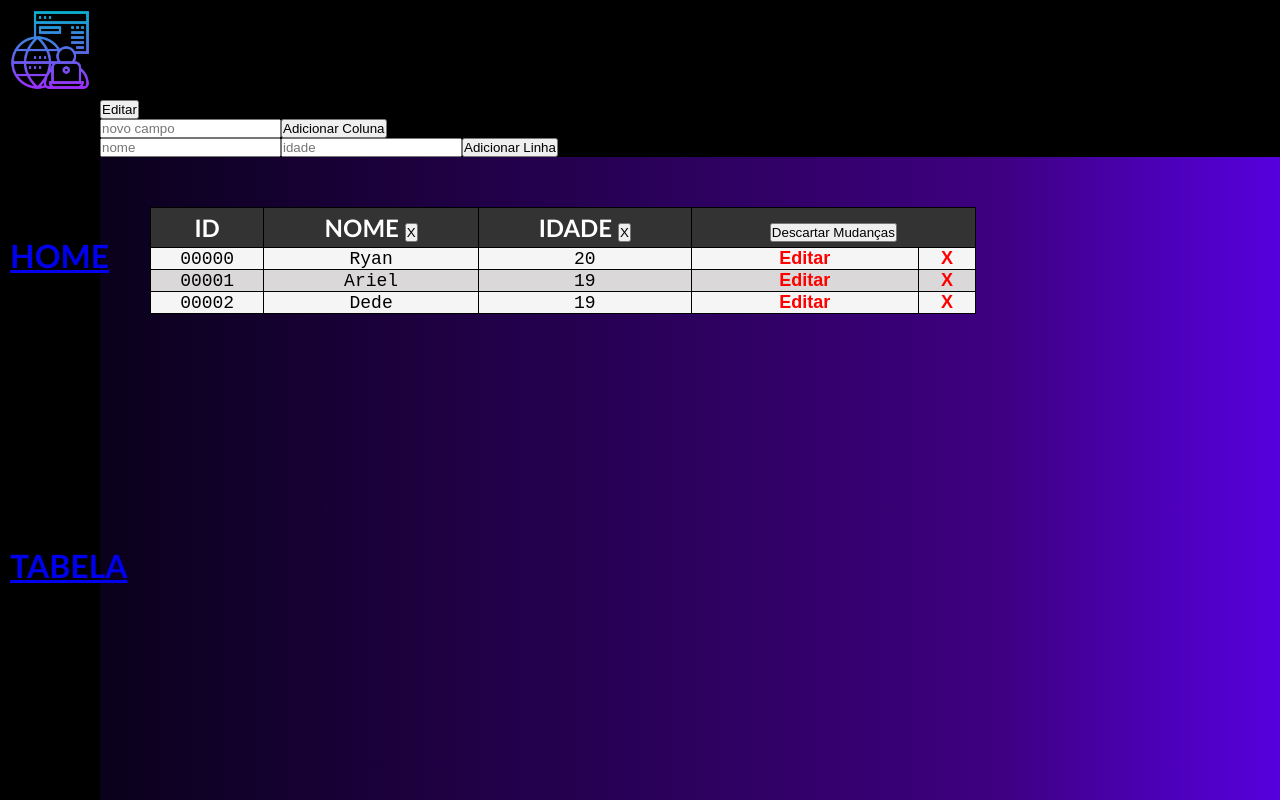
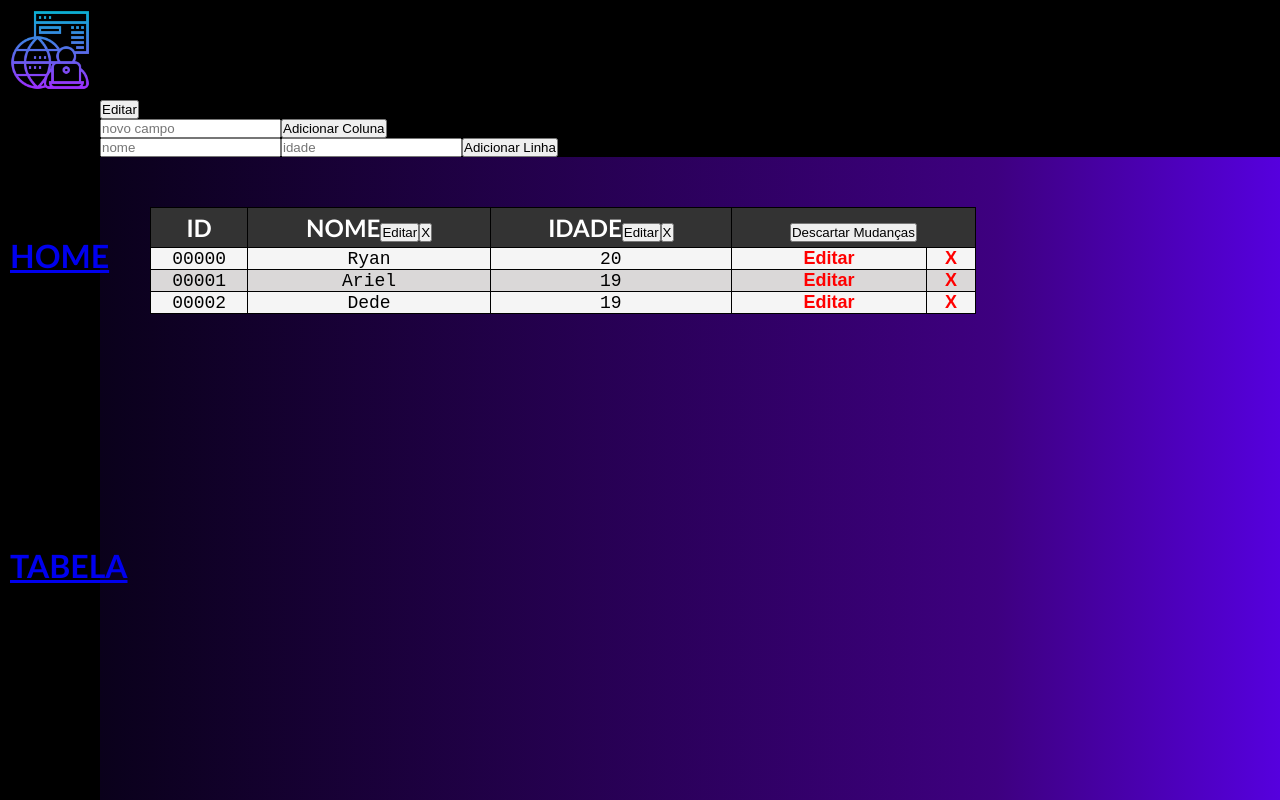
Before and after one commit to Web-LIA/Tabela-Dinamica, a React (Create React App) app: page /tabelanova in a window 1280 px wide. Both pictures are taken after a click on the button "Editar". Shown: the top 800 px of the page. Built offline with nearby package versions, Linux system fonts and the light colour scheme.

Commit message:
feat/test: adicionar feat de editar o nome das colunas (incompleto)

```diff
--- a/src/components/newTable/TableHeader.tsx
+++ b/src/components/newTable/TableHeader.tsx
@@ -1,20 +1,40 @@
 import React from "react"
+import { useState } from "react"
 import { TableHeaderProps } from "../../typesNewTable"
 
 function TableHeader(props: TableHeaderProps) {
+    const [editedKey, setEditedKey] = useState<string>("")
+
+    function sendEditedKeys() {
+        let aux = [...props.keys]
+        if(editedKey !== "") aux[props.editKeyIndex] = editedKey
+        props.methods.editColumnKey(aux)
+        setEditedKey("")
+    }
+
     return (
         <thead>
             { props.editMode ? (
                 <tr>
-                    {
+                    <th key="id">id</th>
+                    {props.keys.filter(key => key !== "id").map((key, index) => (
                         <>
-                       <th key="id">id</th>
-                        {props.keys.filter(key => key !== "id").map(key => (
-                            <th key={key}>{key} <button onClick={() => props.removeColumn(key)}>X</button></th>
-                        ))}
-                        <th colSpan={2}><button onClick={props.discardChanges}>Descartar Mudanças</button></th>
+                        { (props.editKeyIndex === index + 1) ? (
+                            <th key={key}>
+                                <input type="text" placeholder={key} onChange={(e) => setEditedKey(e.target.value)}/>
+                                <button onClick={sendEditedKeys}>Enviar</button>
+                                <button onClick={() => props.methods.removeColumn(key)}>X</button>
+                            </th>
+                        ) : (
+                            <th key={key}>
+                                {key}
+                                <button onClick={() => props.methods.setEditKeyIndex(index + 1)}>Editar</button>
+                                <button onClick={() => props.methods.removeColumn(key)}>X</button>
+                            </th>
+                        )}
                         </>
-                    }
+                    ))}
+                    <th colSpan={2}><button onClick={props.methods.discardChanges}>Descartar Mudanças</button></th>
                 </tr>
             ) : (
                 <tr>
--- a/src/pages/NewTable.tsx
+++ b/src/pages/NewTable.tsx
@@ -6,7 +6,7 @@ import FormAddRow from '../components/newTable/FormAddRow'
 import FormAddColumn from '../components/newTable/FormAddColumn'
 import TableHeader from '../components/newTable/TableHeader'
 import TableRowEdit from '../components/newTable/TableRowEdit'
-import { RowData, TableRowMethods, TableRowEditMethods } from '../typesNewTable'
+import { RowData, TableRowMethods, TableRowEditMethods, TableHeaderMethods } from '../typesNewTable'
 
 function NewTable() {
     const [data, setData] = useState<RowData[]>([
@@ -19,11 +19,13 @@ function NewTable() {
     const [newKey, setNewKey] = useState<string>("")
     const [editMode, setEditMode] = useState<boolean>(false)
     const [editRowId, setEditRowId] = useState<string>("")
+    const [editKeyIndex, setEditKeyIndex] = useState<number>(-1)
     const [backupData, setBackupData] = useState<RowData[]>(data)
 
     function changeEditMode() {
         setBackupData(data)
         setEditRowId("")
+        setEditKeyIndex(-1)
         setEditMode(!editMode)
     }
     function discardChanges() {
@@ -33,6 +35,8 @@ function NewTable() {
         const backupNewRowData: RowData = {id: ""}
         backupKeys.forEach(key => {backupNewRowData[key] = ""})
         setNewRowData(backupNewRowData)
+        setEditRowId("")
+        setEditKeyIndex(-1)
     }
     function addColumn(e: React.FormEvent<HTMLFormElement>) {
         e.preventDefault()
@@ -101,9 +105,20 @@ function NewTable() {
         setData(auxData)
         setEditRowId("")
     }
+    function editColumnKey(editedKeys: string[]) {
+        // mudar tudo baseado nas keys
+        setKeys(editedKeys)
+        setEditKeyIndex(-1)
+    }
 
     const tableRowMethods: TableRowMethods = {removeRow: removeRow, setEditRowId: setEditRowId}
     const tableRowEditMethods: TableRowEditMethods = {removeRow: removeRow, editRow: editRow}
+    const tableHeaderMethods: TableHeaderMethods = {
+        removeColumn: removeColumn,
+        discardChanges: discardChanges,
+        setEditKeyIndex: setEditKeyIndex,
+        editColumnKey: editColumnKey
+    }
 
     return (
         <>
@@ -116,7 +131,7 @@ function NewTable() {
         )}
         <div className={themes.tabela}>
         <table border={1}>
-            <TableHeader keys={keys} editMode={editMode} removeColumn={removeColumn} discardChanges={discardChanges}/>
+            <TableHeader keys={keys} editMode={editMode} editKeyIndex={editKeyIndex} methods={tableHeaderMethods}/>
             <tbody>
                 {
                     data.map(rowData =>
```
Also changed, not shown: src/typesNewTable.ts (+9 -2 lines).
